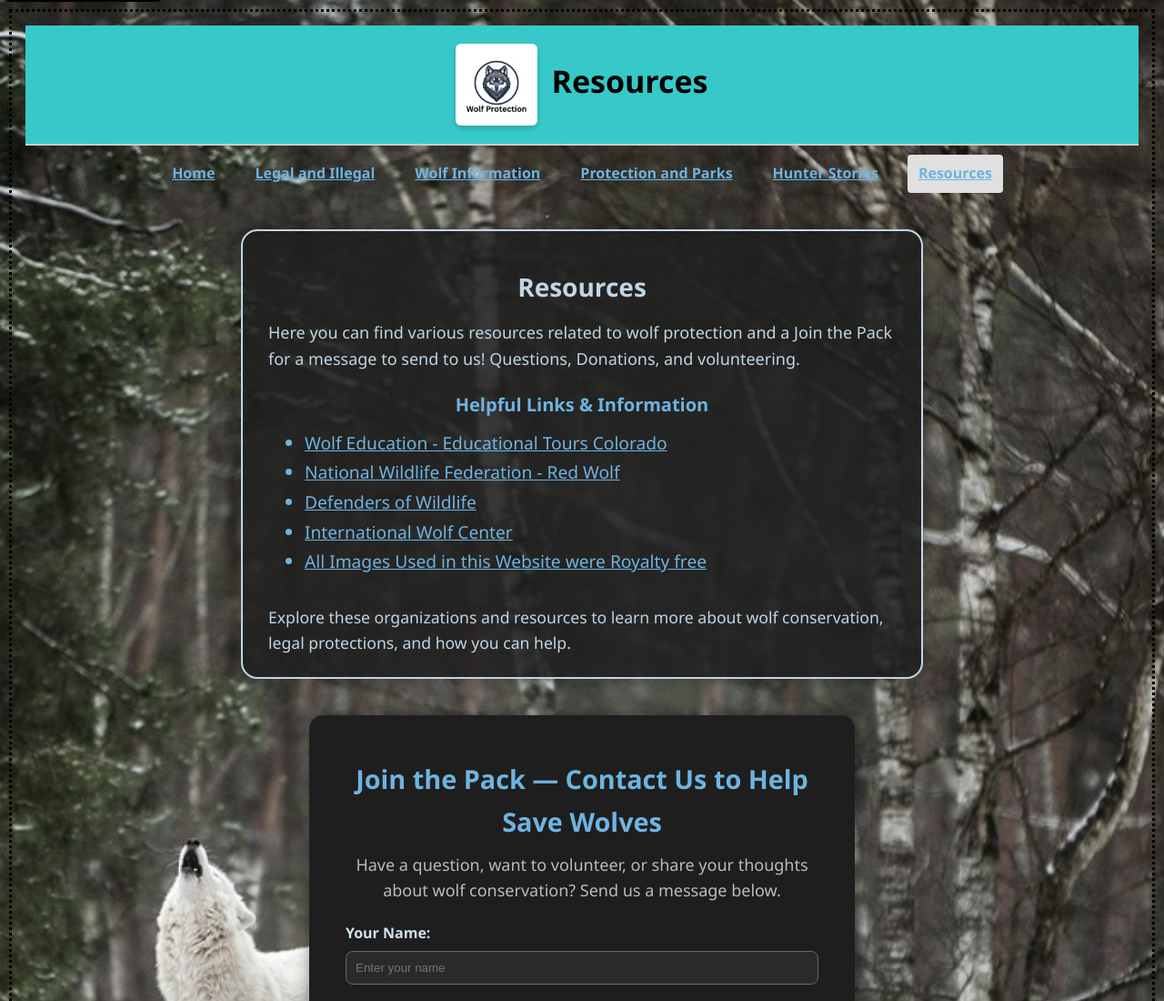
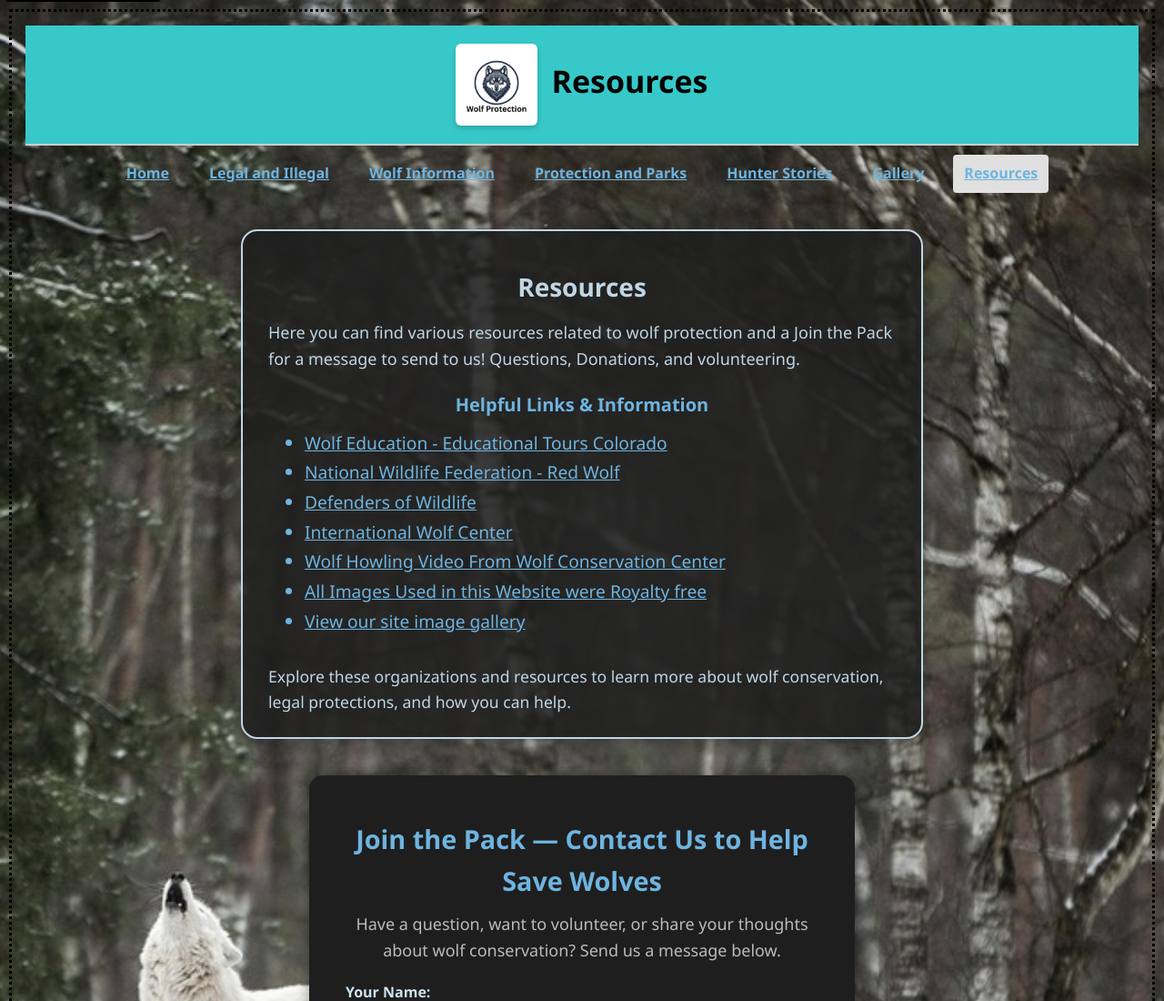
Before and after one commit to Ericsilva88590/Silva_Eric_Capstone_Project, a plain HTML site: page docs/Resources.html in a window 1280 px wide. Shown: the top 1100 px of the page at 91% size. Drawn offline with Linux system fonts and the light colour scheme; some packages are replaced by stand-ins of ours; a script that the page names is missing.

Commit message:
Update Resources.html with new links and script

```diff
--- a/docs/Resources.html
+++ b/docs/Resources.html
@@ -5,6 +5,7 @@
 <meta charset="utf-8">
 <meta name="viewport" content="width=device-width, initial-scale=1.0">
 <link rel="stylesheet" href="project.css">
+<script src="lightbox.js" defer></script>
 <!--[if lt IE 9]>
 <script src="https://html5shiv.googlecode.com/svn/trunk/html5.js">
 </script>
@@ -25,6 +26,7 @@
             <li><a href="Wolves_information.html">Wolf Information</a></li>
             <li><a href="Protection_and_Parks.html">Protection and Parks</a></li>
             <li><a href="Hunter_Stories.html">Hunter Stories</a></li>
+            <li><a href="Gallery.html">Gallery</a></li>
             <li><a href="Resources.html" aria-current="page">Resources</a></li>
         </ul>
     </nav>
@@ -40,7 +42,9 @@
                     <li><a href="https://www.nwf.org/Educational-Resources/Wildlife-Guide/Mammals/Red-Wolf" target="_blank" rel="noopener">National Wildlife Federation - Red Wolf</a></li>
                     <li><a href="https://defenders.org/?_gl=1*3p07mv*_gcl_au*MTg0ODY0NzI0MC4xNzU5MjU2MDg1*_ga*MTgwODE2OTc4NC4xNzU5MjU2MDg1*_ga_GVV6YX8Y4E*czE3NjE4NTk1NzIkbzIkZzEkdDE3NjE4NTk1NzUkajU3JGwwJGgxNTQyMTQwNDc5" target="_blank" rel="noopener">Defenders of Wildlife</a></li>
                     <li><a href="https://www.wolf.org/" target="_blank" rel="noopener">International Wolf Center</a></li>
+                    <li><a href="https://youtu.be/5IaYm3NjJnM?si=tvsS8aIELSvTJF38" target="_blank" rel="noopener">Wolf Howling Video From Wolf Conservation Center</a></li>
                     <li><a href="https://pixabay.com/" target="_blank" rel="noopener">All Images Used in this Website were Royalty free</a></li>
+                    <li><a href="Gallery.html">View our site image gallery</a></li>
                 </ul>
                 <p style="font-size:1.1em;text-align:left;max-width:700px;margin:0 auto;">Explore these organizations and resources to learn more about wolf conservation, legal protections, and how you can help.</p>
               </div>
```
